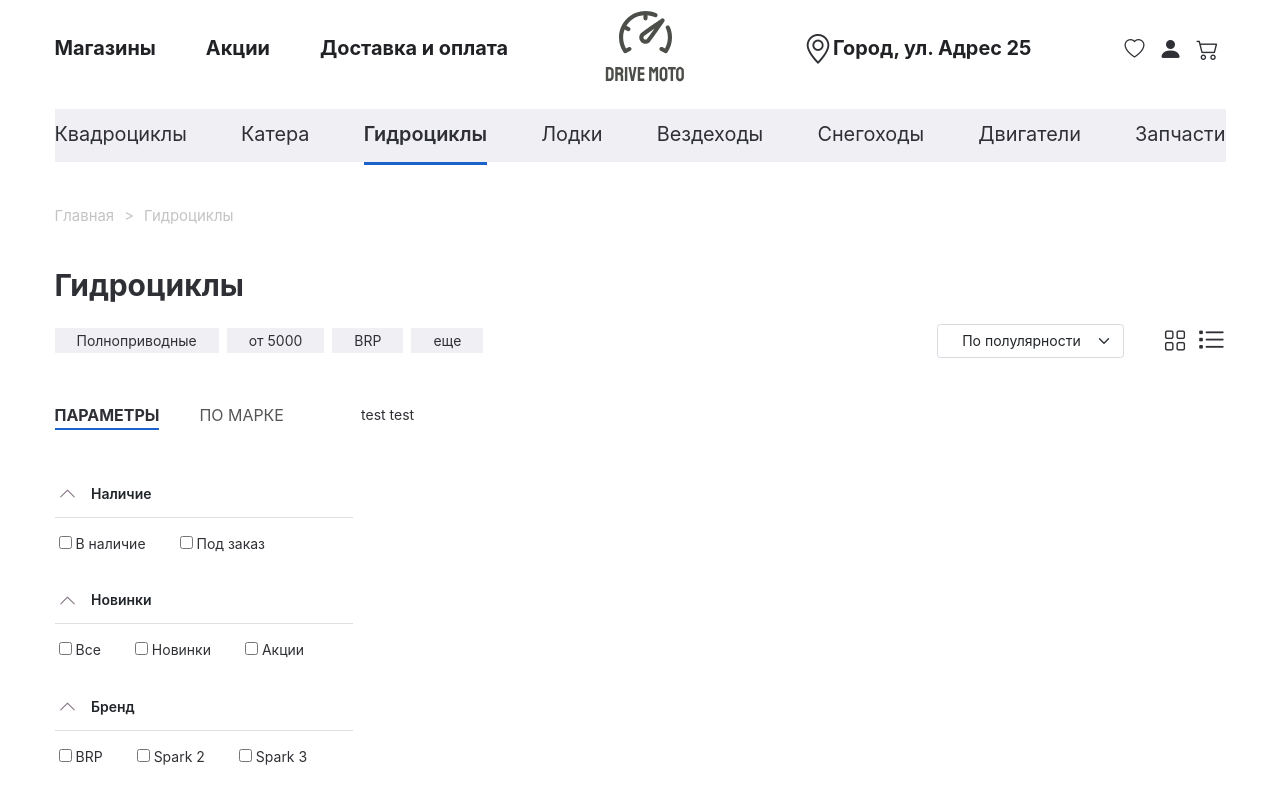
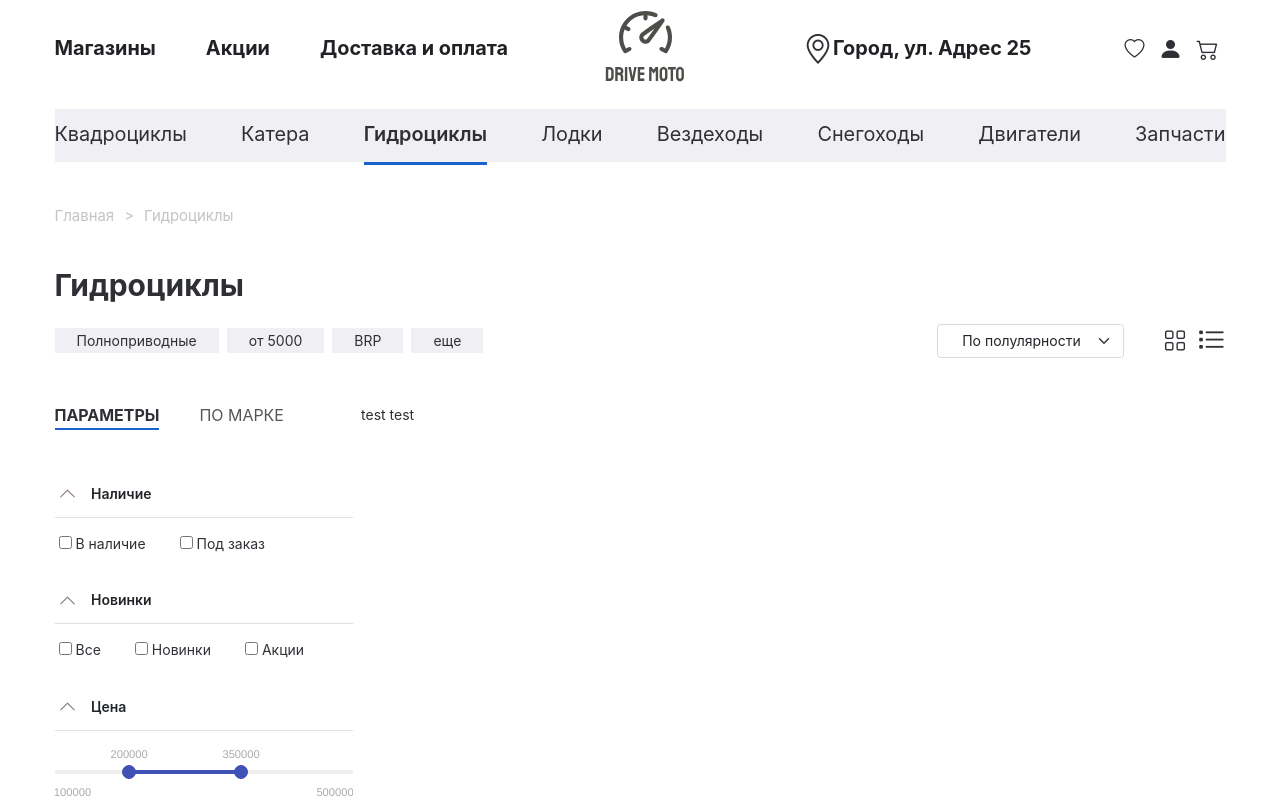
Before and after one commit to MariiaUdovytska/React-Online-store-Gidrotsikly, a React (Create React App) app in the folder react-online-store-gidrotsikly/: page / in a window 1280 px wide. Shown: the top 800 px of the page. Built offline with nearby package versions, Linux system fonts and the light colour scheme.

Commit message:
implemented component Range & change some styles

```diff
--- a/react-online-store-gidrotsikly/package.json
+++ b/react-online-store-gidrotsikly/package.json
@@ -11,6 +11,7 @@
     "react": "^18.1.0",
     "react-bootstrap": "^2.4.0",
     "react-dom": "^18.1.0",
+    "react-input-range": "^1.3.0",
     "react-scripts": "5.0.1",
     "web-vitals": "^2.1.4"
   },
--- a/react-online-store-gidrotsikly/src/AdvancedOptionsParametres.js
+++ b/react-online-store-gidrotsikly/src/AdvancedOptionsParametres.js
@@ -1,6 +1,7 @@
 import React from 'react';
 import './css/advancedOptionsParametres.css';
 import {Accordion} from 'react-bootstrap';
+import Range from './Range';
 
 
 class AdvancedOptionsParametres extends React.Component {
@@ -48,6 +49,16 @@
 									<input type="checkbox" name="new3" id="new3"/>
 									<label htmlFor="new3">Акции</label>
 								</div>
+							</Accordion.Body>
+							</Accordion.Item>
+						</Accordion>
+					</div>
+					<div className='advanced-options-item__body-price'>
+						<Accordion alwaysOpen>
+							<Accordion.Item>
+							<Accordion.Header>Цена</Accordion.Header>
+							<Accordion.Body>
+								<div className='advanced-options-item__body-price-choice'><Range/></div>
 							</Accordion.Body>
 							</Accordion.Item>
 						</Accordion>
--- /dev/null
+++ b/react-online-store-gidrotsikly/src/Range.js
@@ -0,0 +1,35 @@
+import React from 'react';
+import './css/range.css';
+import 'react-input-range/lib/css/index.css';
+import InputRange from 'react-input-range';
+
+
+class Range extends React.Component {
+	constructor(props) {
+		super(props);
+		this.state = {
+			value5: {
+				min: 200000,
+				max: 350000,
+			}
+		};
+	}
+
+	render(){
+		return (
+			<div className='range'>
+				<form className="form">
+					<InputRange
+						draggableTrack
+						maxValue={500000}
+						minValue={100000}
+						onChange={value => this.setState({ value5: value })}
+						onChangeComplete={value => console.log(value)}
+						value={this.state.value5} />
+				</form>
+			</div>
+		);
+	}
+}
+
+export default Range;
--- a/react-online-store-gidrotsikly/src/css/advancedOptionsParametres.css
+++ b/react-online-store-gidrotsikly/src/css/advancedOptionsParametres.css
@@ -5,7 +5,8 @@
 .advanced-options-item__body-brand .accordion-button,
 .advanced-options-item__body-model .accordion-button,
 .advanced-options-item__body-countries .accordion-button,
-.advanced-options-item__body-stock .accordion-button{
+.advanced-options-item__body-stock .accordion-button,
+.advanced-options-item__body-price .accordion-button{
 	background-color: unset;
 	font-weight: 600;
 	padding: 15px 0px 15px 4px;
@@ -18,7 +19,8 @@
 .advanced-options-item__body-brand .accordion-button:not(.collapsed),
 .advanced-options-item__body-model .accordion-button:not(.collapsed),
 .advanced-options-item__body-countries .accordion-button:not(.collapsed),
-.advanced-options-item__body-stock .accordion-button:not(.collapsed){
+.advanced-options-item__body-stock .accordion-button:not(.collapsed),
+.advanced-options-item__body-price .accordion-button:not(.collapsed){
 	background-color: #fff;
 	font-weight: 600;
 	color: #212529;
@@ -28,7 +30,8 @@
 .advanced-options-item__body-brand .accordion-button::after,
 .advanced-options-item__body-model .accordion-button::after,
 .advanced-options-item__body-countries .accordion-button::after,
-.advanced-options-item__body-stock .accordion-button::after{
+.advanced-options-item__body-stock .accordion-button::after,
+.advanced-options-item__body-price .accordion-button::after{
 	margin-left: 0px;
 	margin-right: 15px;
 }
@@ -37,7 +40,8 @@
 .advanced-options-item__body-brand .accordion-button:not(.collapsed)::after,
 .advanced-options-item__body-model .accordion-button:not(.collapsed)::after,
 .advanced-options-item__body-countries .accordion-button:not(.collapsed)::after,
-.advanced-options-item__body-stock .accordion-button:not(.collapsed)::after{
+.advanced-options-item__body-stock .accordion-button:not(.collapsed)::after,
+.advanced-options-item__body-price .accordion-button:not(.collapsed)::after{
 	filter: invert(46%) sepia(25%) saturate(3579%) hue-rotate(169deg) brightness(96%) contrast(89%);
 }
 
@@ -55,15 +59,20 @@
 .advanced-options-item__body-new-choice,
 .advanced-options-item__body-brand-choice,
 .advanced-options-item__body-model-choice,
-.advanced-options-item__body-countries-choice{
+.advanced-options-item__body-countries-choice,
+.advanced-options-item__body-price-choice{
 	padding: 0px 15px;
 	margin-bottom: 10px;
+}
+.advanced-options-item__body-price-choice{
+	width: 100%;
 }
 .advanced-options-item__body-presence-choice input,
 .advanced-options-item__body-new-choice input,
 .advanced-options-item__body-brand-choice input,
 .advanced-options-item__body-model-choice input,
-.advanced-options-item__body-countries-choice input{
+.advanced-options-item__body-countries-choice input,
+.advanced-options-item__body-price-choice input{
 	margin: 4px;
 }
 .accordion-item{
--- /dev/null
+++ b/react-online-store-gidrotsikly/src/css/range.css
@@ -0,0 +1,22 @@
+.range{
+
+}
+.input-range__label--min {
+	left: 18px!important;
+}
+.input-range__label--max {
+	right: 18px!important;
+}
+.form {
+	padding: 20px 0px 0px;
+	/* margin: 0 auto;
+	padding: 100px 30px 0; */
+
+	/* @media (min-width: 800px) {
+	max-width: 60%;
+	} */
+}
+
+/* .input-range {
+	margin-bottom: 160px;
+} */
```
Also changed, not shown: 1 other file (tests, documents, lock files or other folders).
